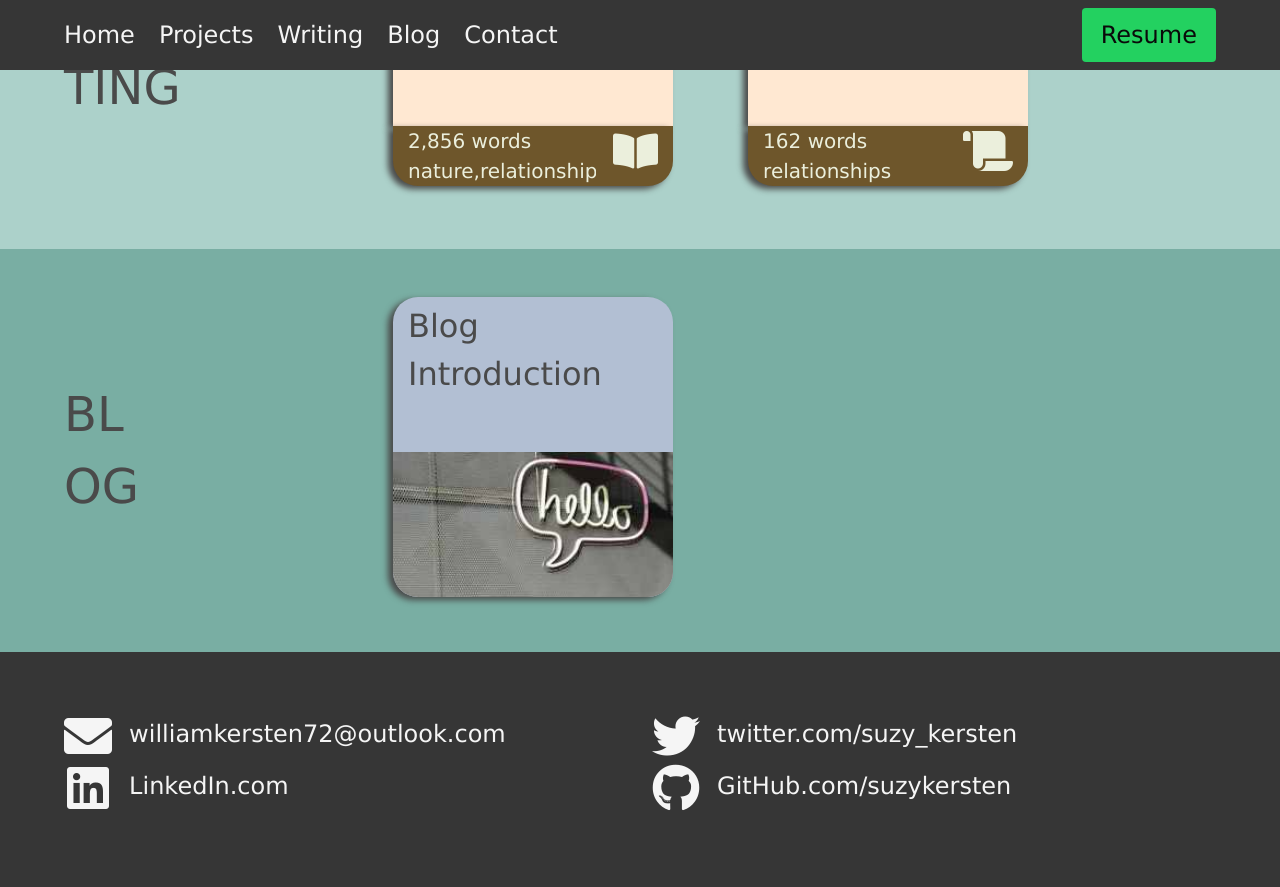
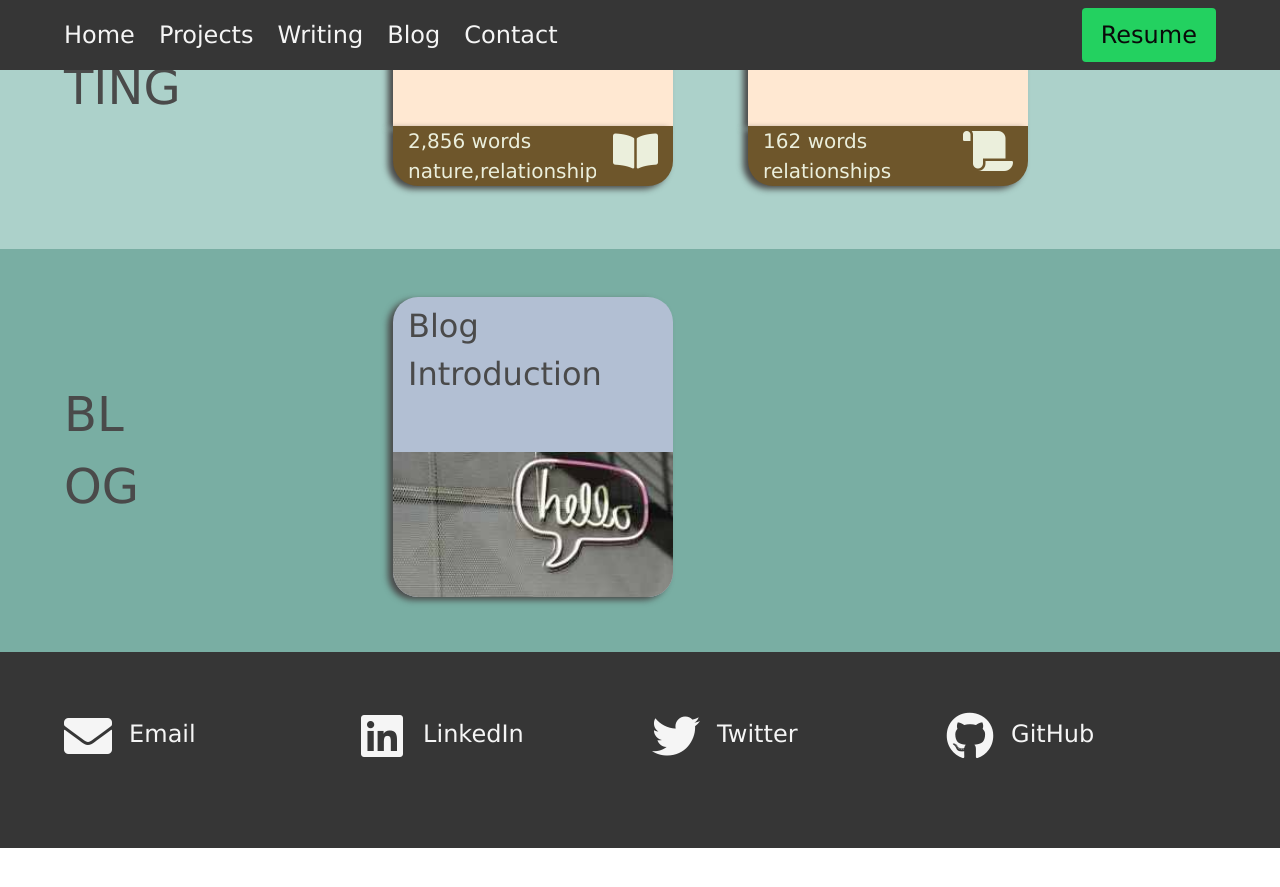
Before and after one commit to suzykersten/suzykersten.github.io, a Jekyll site: the page built from index.html, in a window 1280 px wide and 900 px high, scrolled down 2150 px. Shown: the top 887 px of the window. Built offline with Jekyll 4.4.1, drawn with Linux system fonts in a browser that asks for light colours; nearby versions of some CDN libraries; after the commit the page ends 2998 px from its top, so only the background shows below that.

Commit message:
Fix problem of contact titles not being all on same line

```diff
--- a/_layouts/default.html
+++ b/_layouts/default.html
@@ -60,24 +60,25 @@
 	<footer id="footer" class="footer has-background-dark">
 		<div class="container">
 
-			<div class="columns is-multiline  ">
+			<div class="columns  ">
 				<div class="column ">
 					<a class="has-text-light" href="mailto:williamkersten72@outlook.com">
 						<span class="icon is-large">
 							<i class="fas fa-envelope fa-3x"></i>
 						</span>
 						<span class="is-size-4">
-							&ensp;williamkersten72@outlook.com
+							&ensp;Email
 						</span>
 					</a>
 					<br>
-
+				</div>
+				<div class="column">
 					<a class="has-text-light" href="https://www.linkedin.com/in/william-suzy-kersten-852303112/">
 						<span class="icon is-large">
 							<i class="fab fa-linkedin fa-3x"></i>
 						</span>
 						<span class="is-size-4">
-							&ensp;LinkedIn.com
+							&ensp;LinkedIn
 						</span>
 					</a>
 				</div>
@@ -89,19 +90,20 @@
 							<i class="fab fa-twitter fa-3x"></i>
 						</span>
 						<span class="is-size-4">
-							&ensp;twitter.com/suzy_kersten
+							&ensp;Twitter
 						</span>
 
 					</a>
 
 					<br>
-
+</div>
+				<div class="column">
 					<a class="has-text-light" href="https://github.com/suzykersten">
 						<span class="icon is-large">
 							<i class="fab fa-github fa-3x"></i>
 						</span>
 						<span class="is-size-4">
-							&ensp;GitHub.com/suzykersten
+							&ensp;GitHub
 						</span>
 
 					</a>
```
